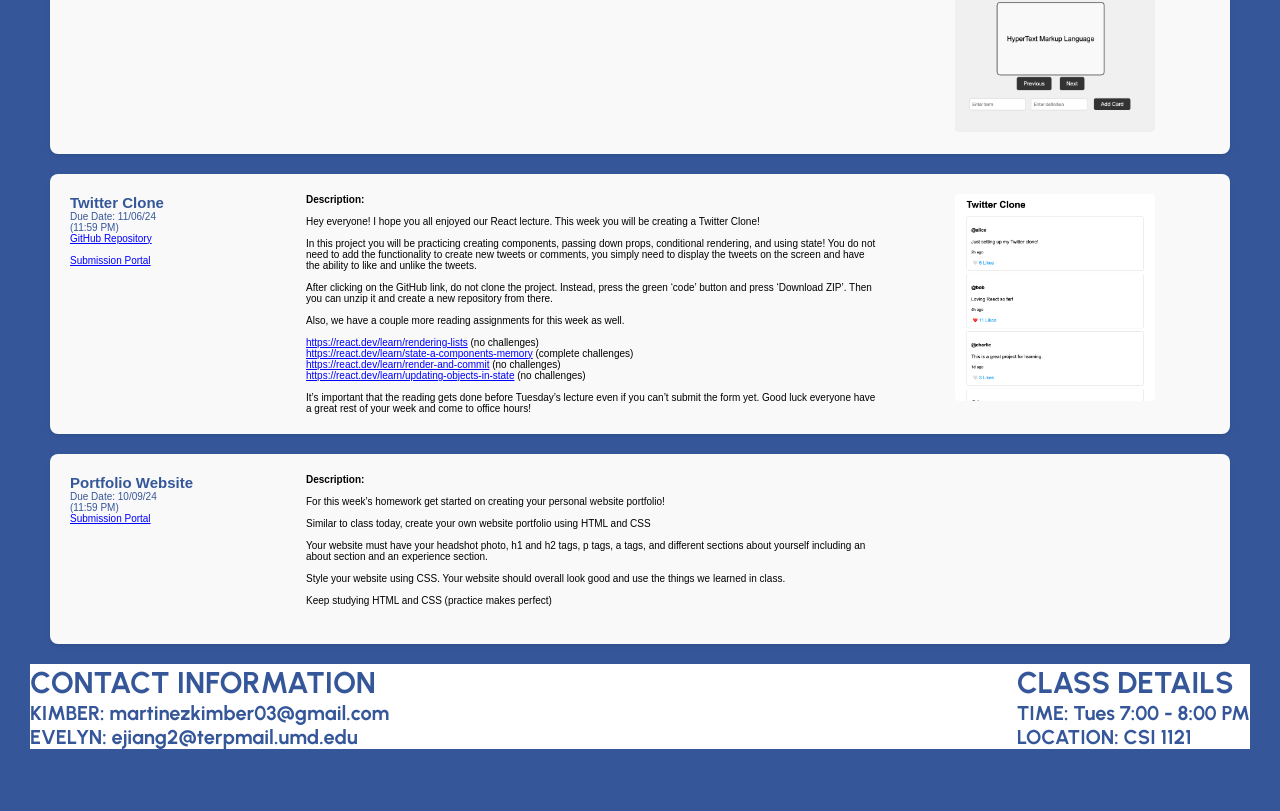
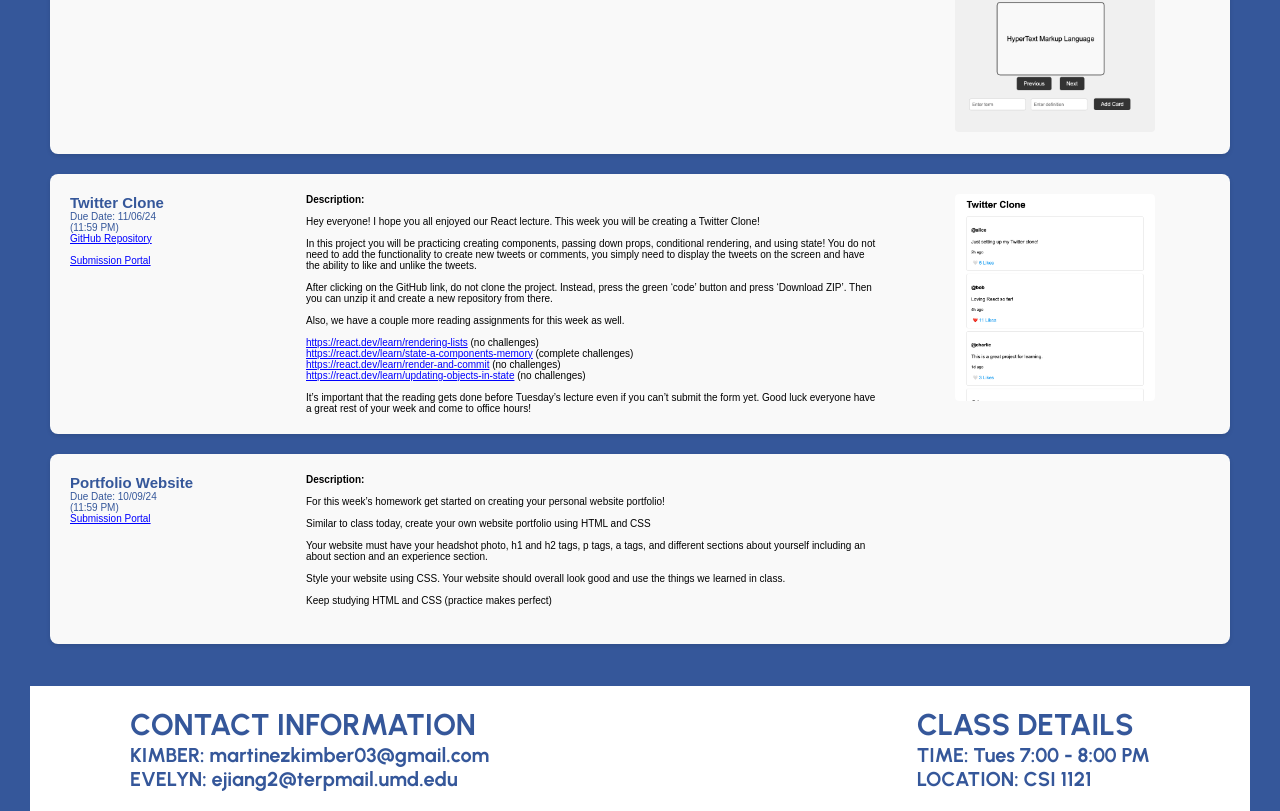
Before and after one commit to aryanj112/BootcampPortal, a React (Vite) app: page /homework in a window 1280 px wide. Shown: the part 737-1548 px from the top of the page. Before the commit the page ends 1486 px from the top, so only its background shows below. Built offline with nearby package versions, Linux system fonts and the light colour scheme; a web font is replaced by a local one.

Commit message:
changed attendance to a link

```diff
--- a/src/components/NavBar/footer.css
+++ b/src/components/NavBar/footer.css
@@ -13,6 +13,11 @@
     width:100%;
     height:auto;
    /* / padding: 2rem; */
+   padding-left: 10rem;
+   padding-right: 10rem;
+   padding-top: 2rem;
+   padding-bottom: 2rem;
+
 }
 
 .footer h3{
--- a/src/components/NavBar/index.tsx
+++ b/src/components/NavBar/index.tsx
@@ -20,7 +20,7 @@ function NavBar() {
       <ul>
         <li><Link to="/lectures">LECTURES</Link></li>
         <li><Link to="/homework">HOMEWORK</Link></li>
-        <li><Link to="/attendance">ATTENDENCE</Link></li>
+        <li><a href='https:/google.com'>ATTENDENCE</a></li>
         <li><Link to="/group">GROUP</Link></li>
       </ul>
       <button onClick={handleLoginClick} className="login-button">
--- a/src/pages/Homework/index.tsx
+++ b/src/pages/Homework/index.tsx
@@ -10,6 +10,7 @@ function Homework() {
           <h1>HOMEWORK ASSIGNMENTS</h1>
         </div>
         <HomeworkList />
+        <br /><br />
         <div className="footer">
           <div className="footer-section">
           <h2>CONTACT INFORMATION</h2>
--- a/src/pages/Lectures/Lectures.css
+++ b/src/pages/Lectures/Lectures.css
@@ -42,6 +42,7 @@ html {
   max-width: 124rem;
   padding: 0rem 1rem;
   margin: 0 auto;
+
 }
 
 h1 {
--- a/src/pages/Lectures/index.tsx
+++ b/src/pages/Lectures/index.tsx
@@ -47,6 +47,7 @@ function Lectures() {
 
         </Swiper>
       </div>
+      <br /><br /><br /><br /><br /><br /><br />
       <div className="footer">
           <div className="footer-section">
           <h2>CONTACT INFORMATION</h2>
```
